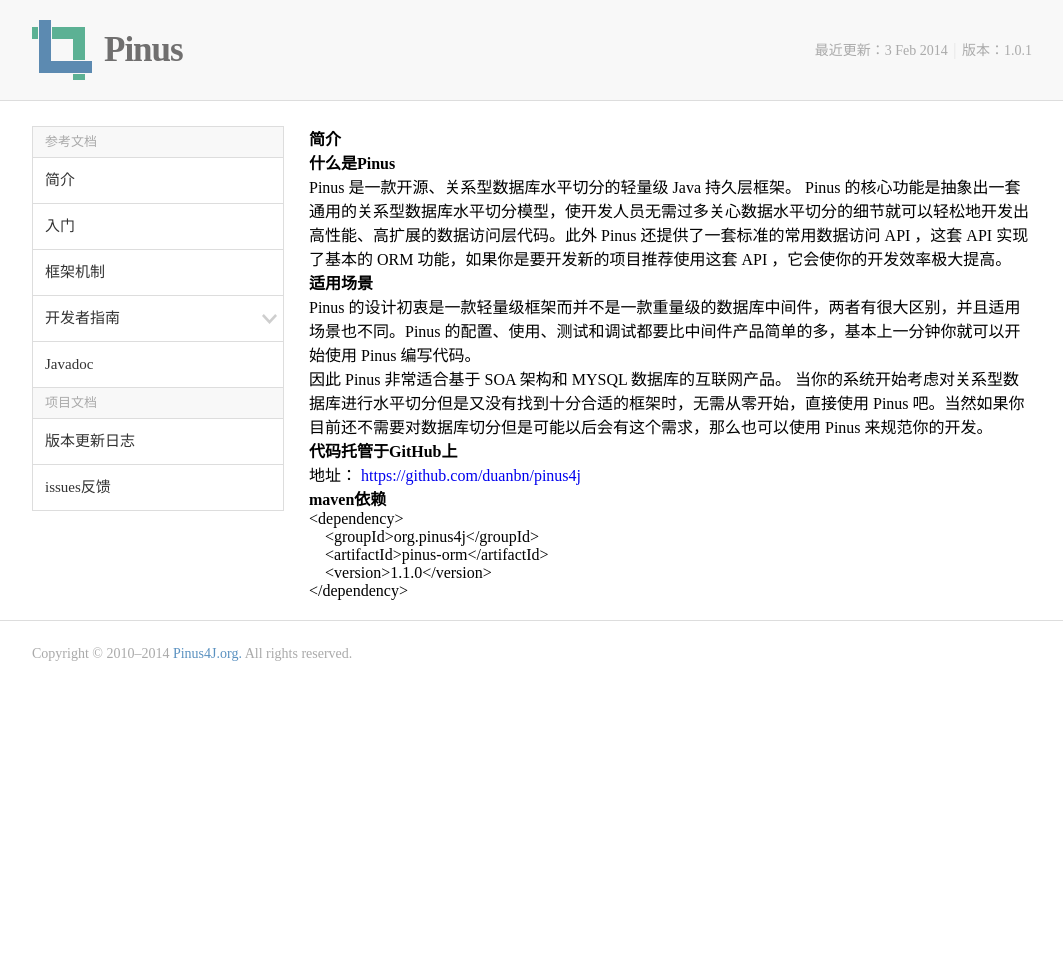
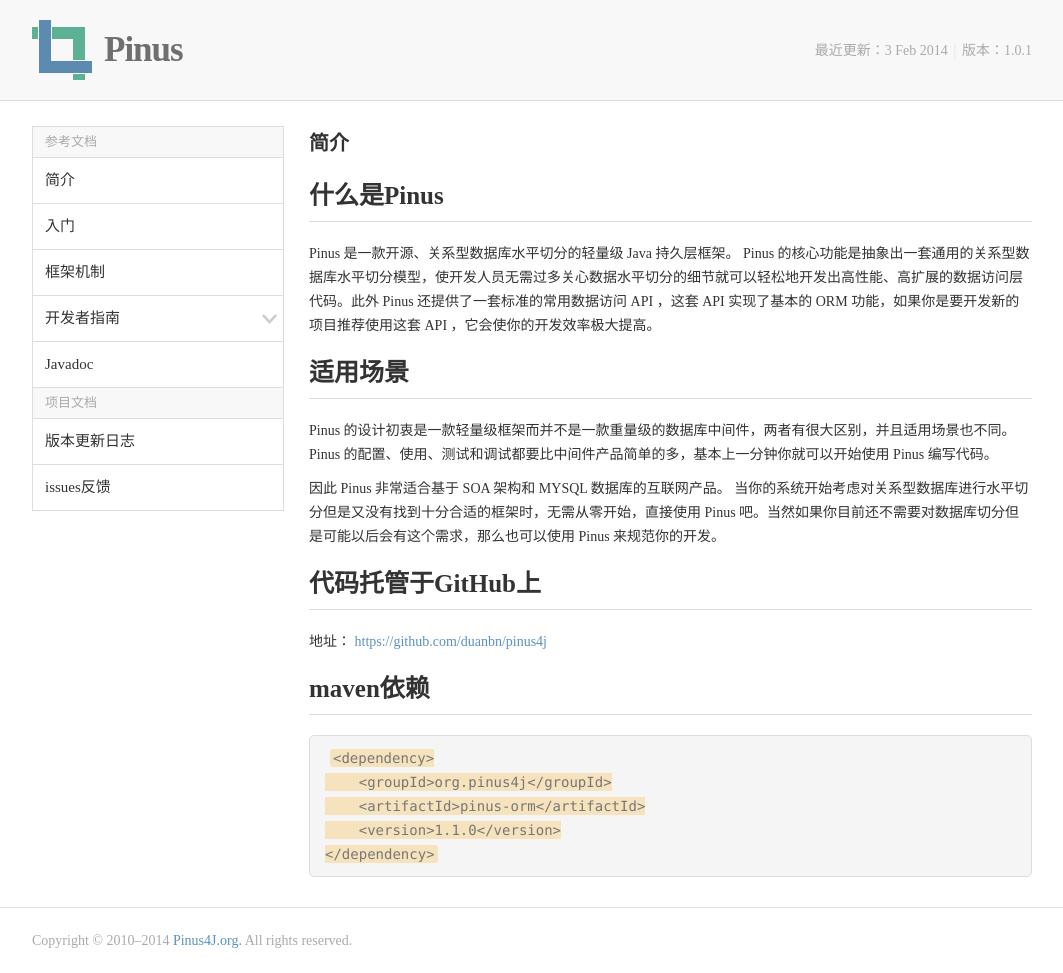
Before and after one commit to duanbn/pinus4j, a Jekyll site: the page built from _posts/2015-02-12-brief.md, in a window 1280 px wide. Shown: the whole page, without its empty margins (108-1171 px from the left). Built offline with Jekyll 4.4.1, drawn with Linux system fonts in a browser that asks for light colours; before the commit the page ends 900 px from its top, so only the background shows below that.

Commit message:
Update base.css

```diff
--- a/css/base.css
+++ b/css/base.css
@@ -38,7 +38,18 @@ a { text-decoration:none; blr:expression(this.onFocus=this.blur());/*针对 IE*/
 
 /* content */
 .content { float:left; width:723px; height:auto;}
-
+.content h1 { width:723px; margin-bottom:10px; margin-top:10px; line-height:50px; margin-bottom:20px; border-bottom:#ddd 1px solid; font-size:25px; font-weight:bold; color:#333;}
+.content h2 { line-height:35px; margin-bottom:10px; font-size:20px; font-weight:bold; color:#333;}
+.content h3 { line-height:30px; margin-bottom:5px; font-size:16px; font-weight:bold; color:#333;}
+.content p { line-height:24px; font-size:14px; color:#333; margin-bottom:10px;}
+.content a { color:#5a91c0; font-size:14px; text-decoration:none;}
+.content a:hover { color:#4f88b8; text-decoration:underline;}
+.content code { font-size:12px; font-family:Monaco,Menlo,Consolas,"Courier New",monospace; border-radius:3px; background:#f6e2bc; padding:1px 3px; margin-left:5px; margin-right:5px;}
+.content .highlight { overflow:auto; width:691px; padding:10px 15px; border-radius:5px; background:#f5f5f5; border:#dddddd 1px solid; margin-bottom:10px;}
+.content .highlight code { width:691px; font-family:Monaco,Menlo,Consolas,monospace; color:#777; font-size:14px; line-height:24px;}
+.content .highlight span { font-family:Monaco,Menlo,Consolas,monospace; color:#777; font-size:14px; line-height:24px;}
+.content ul { margin-left:25px; color:#333; font-size:14px; margin-bottom:10px;}
+.content li { line-height:24px; font-size:14px; color:#333;}
 
 
 /* footer */
```
